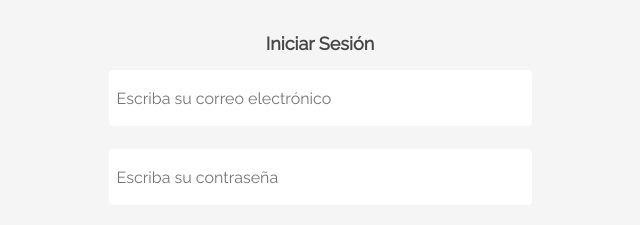
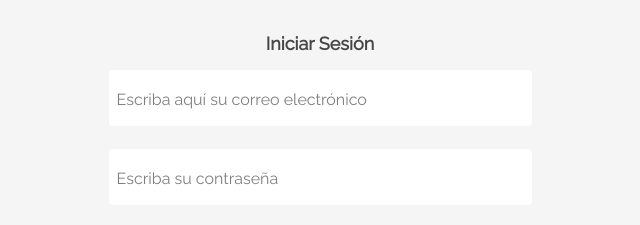
Before and after one commit to camduarte/camd-geek, a plain HTML site: page html/login.html in a window 1280 px wide. Shown: the part 173-398 px from the top of the page, 320-960 px from the left. Drawn offline with Linux system fonts and the light colour scheme.

Commit message:
I add fake placeholder to login form.

```diff
--- a/html/login.html
+++ b/html/login.html
@@ -33,8 +33,14 @@
         <form class="login" id="login" action="#" method="post">
             <fieldset class="login__fields" form="login">
                 <legend class="login__title">Iniciar Sesión</legend>
-                <input class="login__field field-text" type="email" name="email" id="" form="login" placeholder="Escriba su correo electrónico" required>
-                <input class="login__field field-text" type="password" name="password" id="" form="login" placeholder="Escriba su contraseña" required>
+                <div class="field-container">
+                    <input class="login__field field-text field" type="email" name="email" id="email" form="login" placeholder="Escriba su correo electrónico" required>
+                    <label for="email" class="fake-placeholder">Escriba aquí su correo electrónico</label>
+                </div>
+                <div class="field-container">
+                    <input class="login__field field-text field" type="password" name="password" id="password" form="login" placeholder="Escriba su contraseña" required>
+                    <label for="password" class="fake-placeholder">Escriba su contraseña</label>
+                </div>
                 <button class="login__btn submit-btn" type="submit">Entrar</button>
             </fieldset>
         </form>
```
